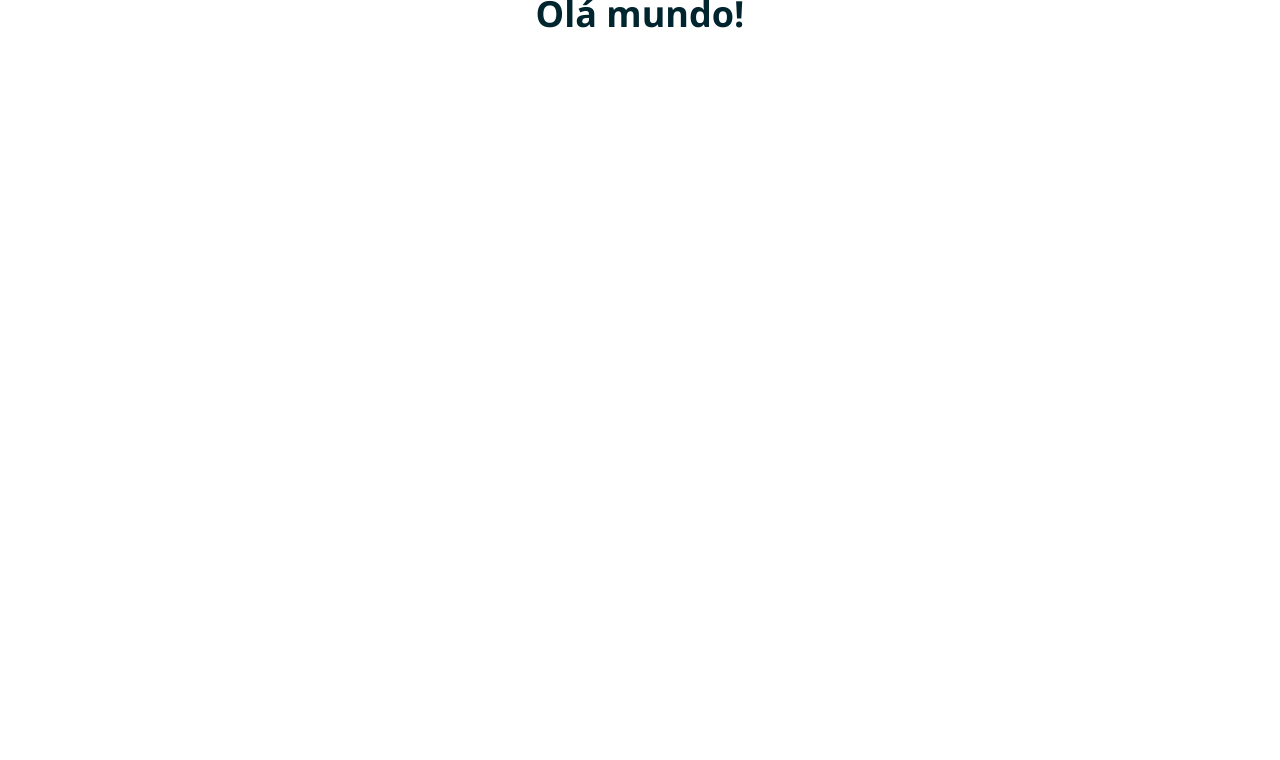
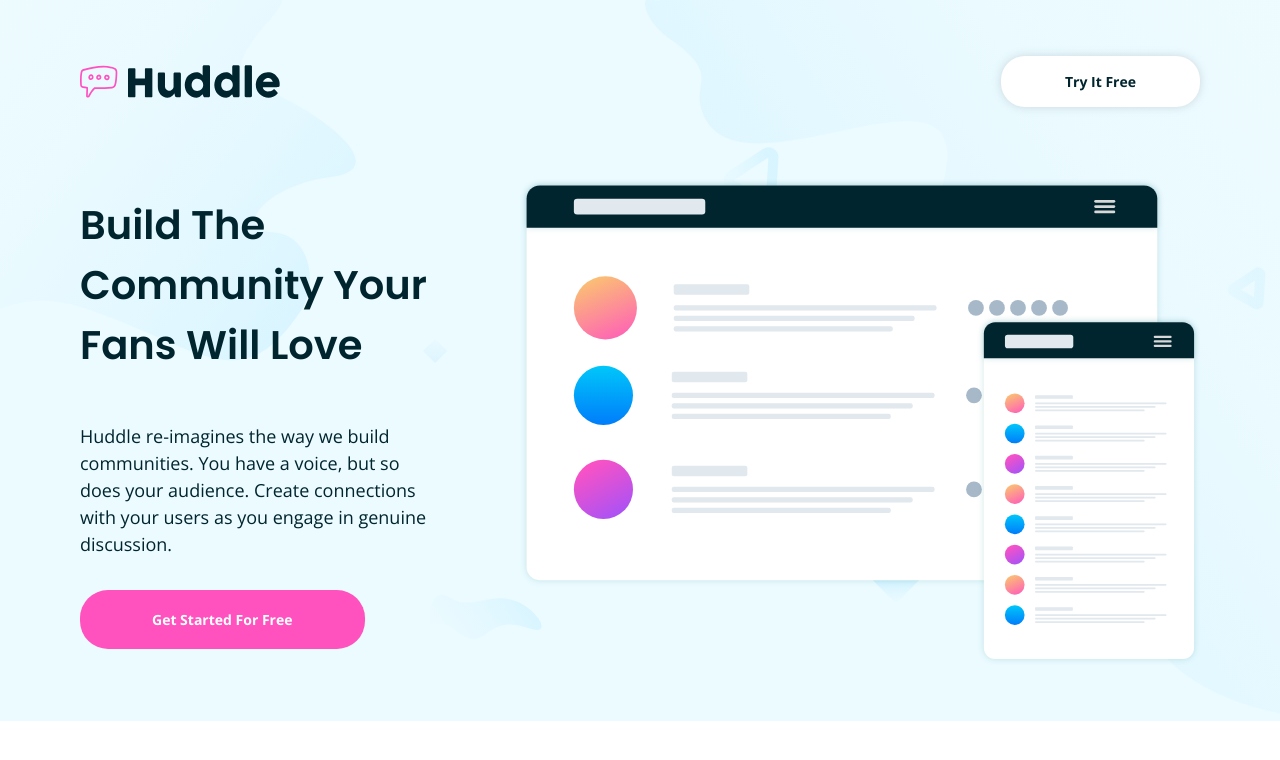
Before and after one commit to DevKelvinK/Frontend-MentorJR-04, a React (Vite) app: page / in a window 1280 px wide. Shown: the top 760 px of the page. Built offline with nearby package versions, Linux system fonts and the light colour scheme.

Commit message:
done header component

```diff
--- a/src/App.jsx
+++ b/src/App.jsx
@@ -1,10 +1,12 @@
 import styles from './App.module.css'
+
+import { Header } from './components/Header'
 
 function App() {
   return (
-    <>
-      <h1>Olá mundo!</h1>
-    </>
+    <div className={styles.container}>
+      <Header />
+    </div>
   )
 }
 
--- a/src/App.module.css
+++ b/src/App.module.css
@@ -0,0 +1,5 @@
+.container {
+  width: 100%;
+  max-width: 1440px;
+  min-width: 320px;
+}
--- /dev/null
+++ b/src/components/Header.jsx
@@ -0,0 +1,30 @@
+import styles from "./Header.module.css";
+
+import Logo from "../assets/logo.svg";
+import imgHero from "../assets/illustration-mockups.svg";
+
+export function Header() {
+  return (
+    <header className={styles.header}>
+      <nav>
+        <img src={Logo} alt="Logotipo Huddle" className={styles.logo} />
+
+        <a href="#cta">Try It Free</a>
+      </nav>
+
+      <section className={styles.sectionHero}>
+        <div>
+          <h1>Build The Community Your Fans Will Love</h1>
+
+          <p>
+            Huddle re-imagines the way we build communities. You have a voice, but so does your audience. Create connections with your users as you engage in genuine discussion.
+          </p>
+
+          <a href="#cta">Get Started For Free</a>
+        </div>
+
+        <img src={imgHero} alt="Ilustração Hero" />
+      </section>
+    </header>
+  );
+}
--- /dev/null
+++ b/src/components/Header.module.css
@@ -0,0 +1,76 @@
+.header {
+  padding: 3.5rem 5rem;
+
+  background: url(../assets/bg-hero-desktop.svg) center/cover var(--VeryPaleCyan) no-repeat;
+
+  nav {
+    display: flex;
+    align-items: center;
+    justify-content: space-between;
+
+    gap: 1.72rem;
+
+    .logo {
+      width: 200px;
+    }
+
+    a {
+      display: inline-block;
+
+      padding: 1rem 4rem;
+      border-radius: 24px;
+      box-shadow: 0 0 10px var(--BoxShadow);
+
+      background-color: #fff;
+
+      transition: .3s;
+
+      &:hover,
+      &:focus {
+        color: var(--GrayishBlue);
+      }
+    }
+  }
+
+  .sectionHero {
+    display: flex;
+
+    margin-top: 4.5rem;
+    gap: 80px;
+
+    > div {
+      max-width: 516px;
+      margin-block: auto;
+
+      h1 {
+        margin-bottom: 3rem;
+
+        font: var(--h1);
+      }
+
+      a {
+        display: inline-block;
+
+        padding: 1.25rem 4.5rem;
+        border-radius: 28px;
+        margin-top: 2rem;
+
+        color: #fff;
+        background-color: var(--Pink);
+
+        transition: .3s;
+
+        &:hover,
+        &:focus {
+          background-color: var(--Pink-hover);
+        }
+      }
+    }
+
+    img {
+      object-fit: contain;
+
+      max-width: 680px;
+    }
+  }
+}
```
Also changed, not shown: index.html (+1 -9 lines).
